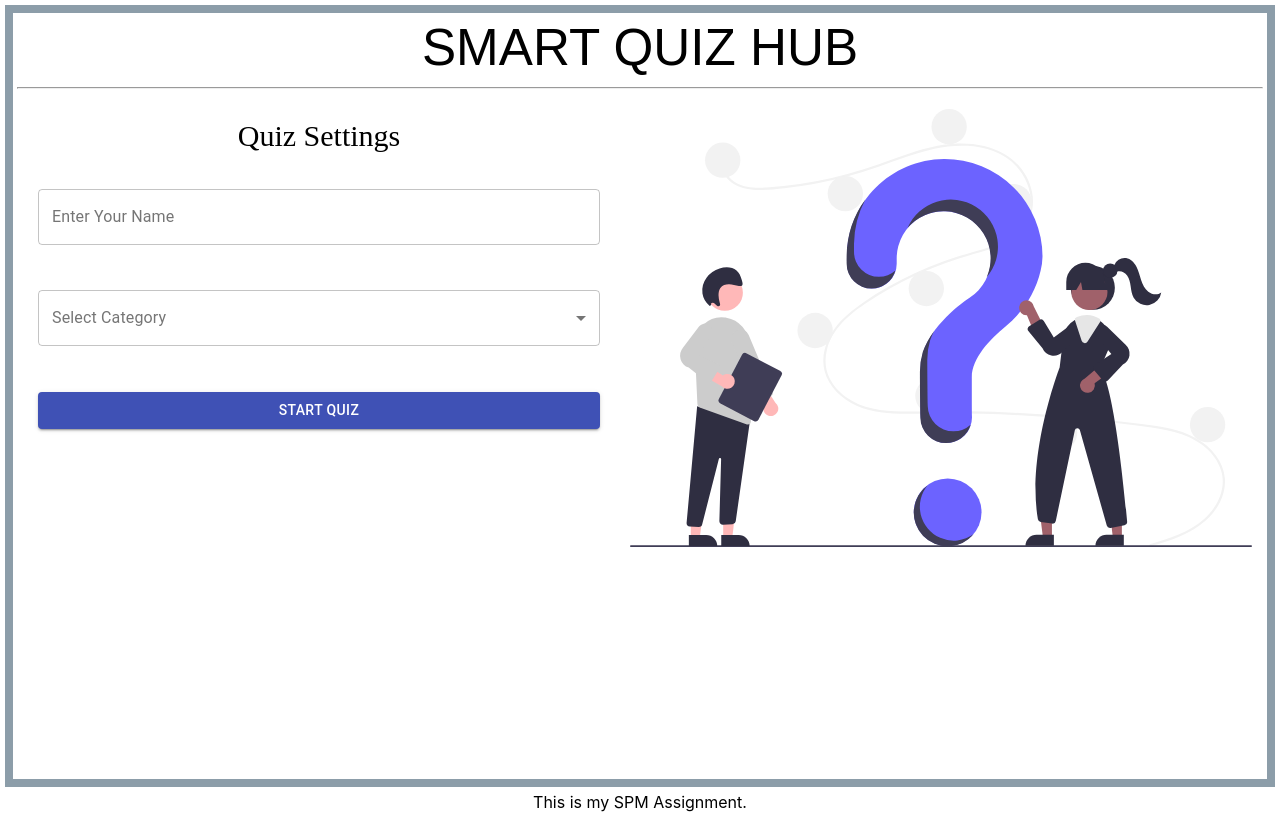
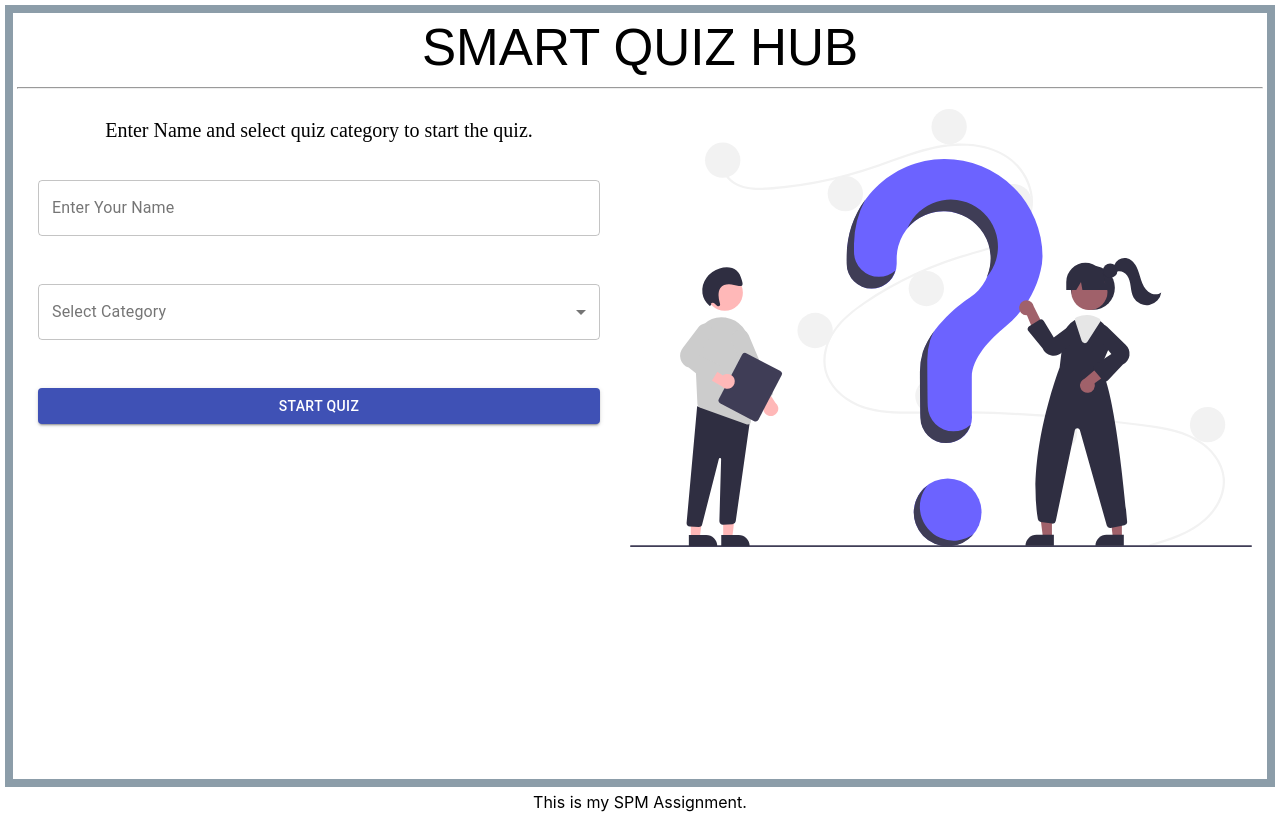
Before and after one commit to NSBM-SPM-2021/github-basics-NayaniShashikala, a React (Create React App) app: page / in a window 1280 px wide. Built offline with nearby package versions, Linux system fonts and the light colour scheme.

Commit message:
added description

```diff
--- a/src/pages/Home/Home.js
+++ b/src/pages/Home/Home.js
@@ -17,7 +17,7 @@ const Home = ({name,setName, fetchQuestions}) => {
     return(
         <div className='content'>
             <div className='settings'>
-                <span style={{fontSize:30 }}>Quiz Settings</span>
+                <span style={{fontSize:20 }}>Enter Name and select quiz category to start the quiz.</span>
 
              <div className='settings_select'>
                     <TextField
```
